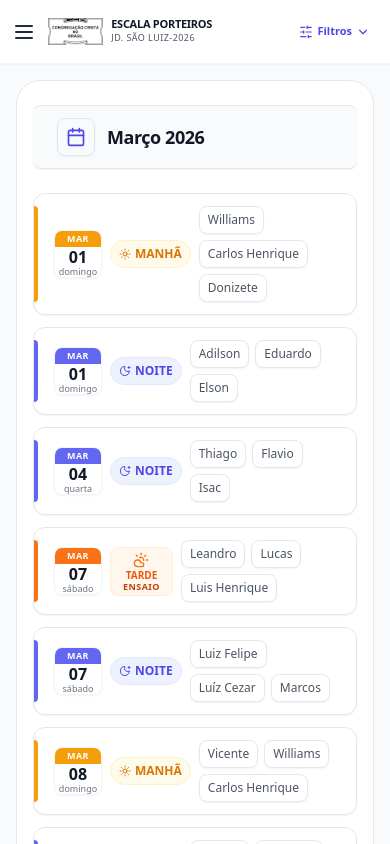
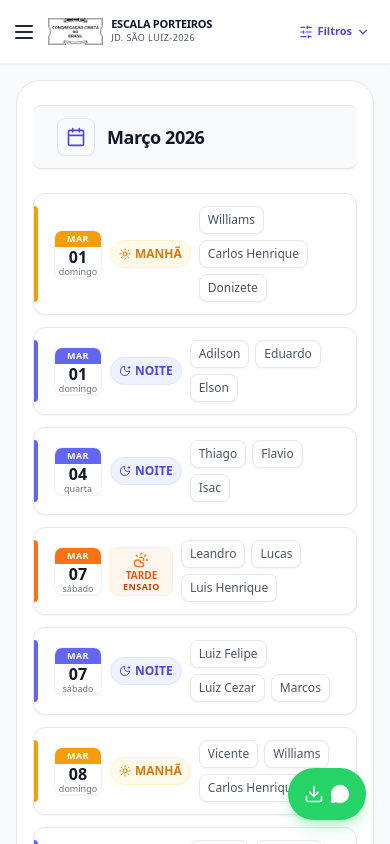
Before and after one commit to flaviocom/escala-irmaos-2026-mar, a React (Vite) app: page / in a window 390 px wide. Shown: the top 844 px of the page. Built offline with nearby package versions, Linux system fonts and the light colour scheme.

Commit message:
Update website code mobile and fixes

```diff
--- a/src/App.tsx
+++ b/src/App.tsx
@@ -7,7 +7,7 @@ import { StatsView } from './components/StatsView';
 import { ValidationView } from './components/ValidationView';
 import { MultiSelect } from './components/MultiSelect';
 import { DateSearch } from './components/DateSearch';
-import { Calendar, Download, Filter, X, LayoutGrid, BarChart3, ShieldCheck, Menu, SlidersHorizontal, ChevronDown } from 'lucide-react';
+import { Calendar, Download, Filter, X, LayoutGrid, BarChart3, ShieldCheck, Menu, SlidersHorizontal, ChevronDown, MessageCircle } from 'lucide-react';
 import { format, parseISO } from 'date-fns';
 import { ptBR } from 'date-fns/locale';
 import { clsx } from 'clsx';
@@ -255,6 +255,16 @@ function App() {
           </button>
         </header>
 
+        {/* Floating Export Button for Mobile (just icons) */}
+        <button
+          onClick={handleExport}
+          className="md:hidden hide-on-export fixed bottom-6 right-6 z-40 bg-[#25D366] hover:bg-[#128C7E] text-white rounded-full p-4 shadow-lg shadow-[#25D366]/30 transition-transform active:scale-95 flex items-center justify-center gap-1.5"
+          title="Download p/ WhatsApp"
+        >
+          <Download className="h-5 w-5" />
+          <MessageCircle className="h-5 w-5 fill-current" />
+        </button>
+
         {/* View renderizada (Container onde a foto será tirada) */}
         <div className="p-4 sm:p-6 lg:p-8 flex-1 max-w-5xl mx-auto w-full bg-gray-50" id="schedule-container">
 
--- a/src/components/ScheduleTable.tsx
+++ b/src/components/ScheduleTable.tsx
@@ -1,5 +1,5 @@
 import React, { useMemo, useEffect, useRef } from 'react';
-import { format, isSameMonth, parseISO, startOfMonth, isWithinInterval, isSameDay, startOfToday, isAfter } from 'date-fns';
+import { format, isSameMonth, parseISO, startOfMonth, isWithinInterval, isSameDay, startOfToday, isAfter, startOfDay, addDays } from 'date-fns';
 import { ptBR } from 'date-fns/locale';
 import { Shift, BROTHERS } from '../types/scheduler';
 import { clsx } from 'clsx';
@@ -67,7 +67,12 @@ export const ScheduleTable: React.FC<ScheduleTableProps> = ({
             dateStrNoZeroFull.includes(query) ||
             monthName.includes(query);
 
-          if (!matchesDate && !dayName.includes(query)) {
+          const matchesBrother = shift.assignedBrothers.some(id => {
+            const brother = BROTHERS.find(b => b.id === id);
+            return brother && normalize(brother.name).includes(query);
+          });
+
+          if (!matchesDate && !dayName.includes(query) && !matchesBrother) {
             return false;
           }
         }
@@ -197,10 +202,13 @@ export const ScheduleTable: React.FC<ScheduleTableProps> = ({
           </div>
 
           {/* Unified Card View (Desktop & Mobile) */}
-          <div className="space-y-3 px-4 pb-4 md:px-6 md:pb-6">
+          <div className="space-y-3 px-4 pb-4 md:px-6 md:pb-6 relative">
             {monthShifts.map((shift) => {
               const isSelected = selectedBrotherIds.length > 0 && shift.assignedBrothers.some(id => selectedBrotherIds.includes(id));
               const isSantaCeia = shift.type === 'SANTA_CEIA';
+
+              // Decide se aparece nos últimos 15 dias na impressão
+              const isWithin15Days = shift.date >= startOfDay(today) && shift.date <= addDays(today, 15);
 
               // Config colors based on type
               const typeConfig = {
@@ -218,7 +226,8 @@ export const ScheduleTable: React.FC<ScheduleTableProps> = ({
                   className={clsx(
                     "group relative flex flex-row items-center gap-2 p-3 rounded-xl border transition-all duration-200 scroll-mt-[200px]",
                     "bg-white hover:shadow-md hover:border-action-primary/30",
-                    isSelected ? "ring-2 ring-inset ring-amber-400 border-amber-400 shadow-md z-10" : "border-gray-200 shadow-sm"
+                    isSelected ? "ring-2 ring-inset ring-amber-400 border-amber-400 shadow-md z-10" : "border-gray-200 shadow-sm",
+                    !isWithin15Days && "hide-on-export"
                   )}
                 >
                   {/* Left Accent Border (Visual) */}
--- a/src/index.css
+++ b/src/index.css
@@ -88,3 +88,7 @@ body {
   color: var(--text-primary);
   font-family: system-ui, -apple-system, sans-serif;
 }
+
+body.is-exporting .hide-on-export {
+  display: none !important;
+}
--- a/src/utils/export.ts
+++ b/src/utils/export.ts
@@ -16,6 +16,9 @@ export async function exportToImage(elementId: string) {
       exportHeader.classList.add('flex');
     }
 
+    // Add class to hide elements that shouldn't be exported
+    document.body.classList.add('is-exporting');
+
     // Force styles for rendering (temporarily remove scroll limits, fix bg, etc)
     const prevMaxHeight = node.style.maxHeight;
     const prevOverflow = node.style.overflow;
@@ -23,11 +26,14 @@ export async function exportToImage(elementId: string) {
     // Create the image
     const dataUrl = await toJpeg(node, {
       quality: 0.95,
+      pixelRatio: 2, // Garante que não fique pixelado no zoom
+      width: 800, // Força a largura do canvas para não quebrar layout de celular
       backgroundColor: '#f9fafb', // matches gray-50 or custom background
       style: {
         margin: '0',
         padding: '24px',
-        maxWidth: '800px'
+        width: '800px', // Força a renderização com layout Desktop
+        maxWidth: 'none'
       }
     });
 
@@ -36,6 +42,9 @@ export async function exportToImage(elementId: string) {
       exportHeader.classList.add('hidden');
       exportHeader.classList.remove('flex');
     }
+
+    // Remove exporting class
+    document.body.classList.remove('is-exporting');
 
     // Create a download link
     const link = document.createElement('a');
```
